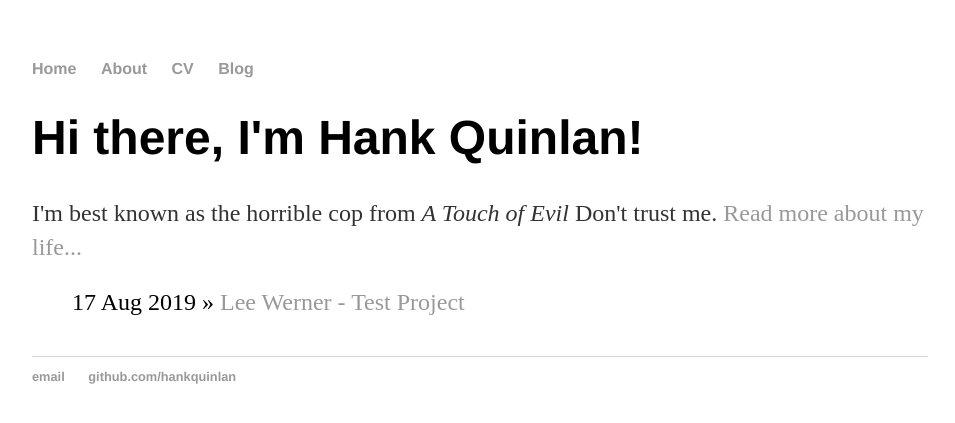
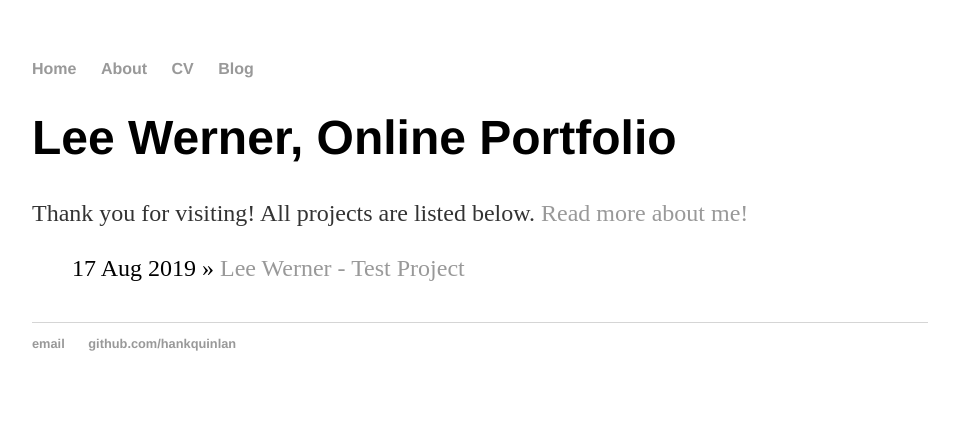
Before and after one commit to werne401/old_website, a Jekyll site: the page built from index.html, in a window 1280 px wide. Shown: the top 423 px of the page, without its empty margins (160-1115 px from the left). Built offline with Jekyll 4.4.1, drawn with Linux system fonts in a browser that asks for light colours.

Commit message:
Update index.html

```diff
--- a/index.html
+++ b/index.html
@@ -3,8 +3,8 @@ layout: default
 title: Lee Werner, Aspiring Data Scientist
 ---
 <div class="blurb">
-	<h1>Hi there, I'm Hank Quinlan!</h1>
-	<p>I'm best known as the horrible cop from <em>A Touch of Evil</em> Don't trust me. <a href="/about">Read more about my life...</a></p>
+	<h1>Lee Werner, Online Portfolio</h1>
+	<p>Thank you for visiting! All projects are listed below. <a href="/about/index.html">Read more about me!</a></p>
 	<ul class="posts">
 
 	  {% for post in site.posts %}
```
